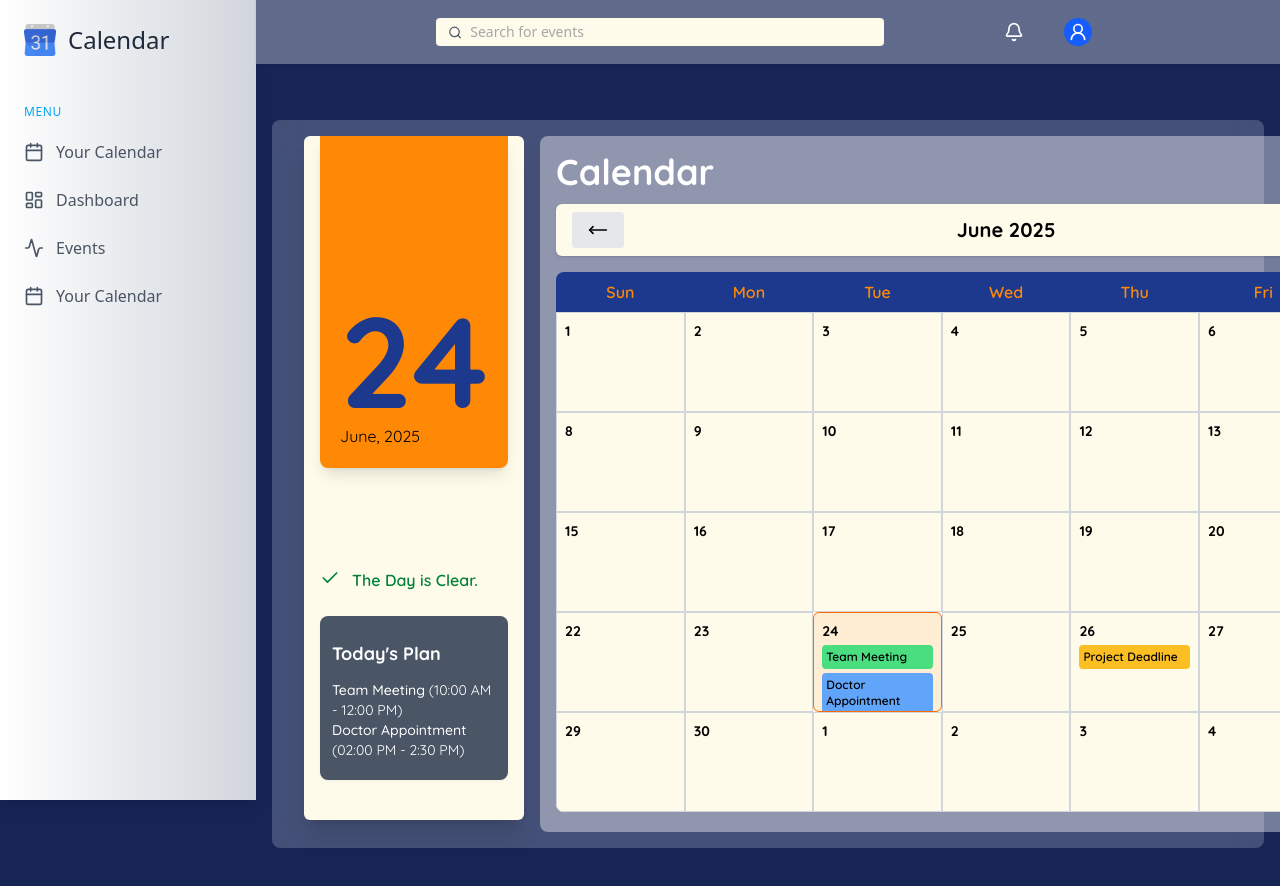
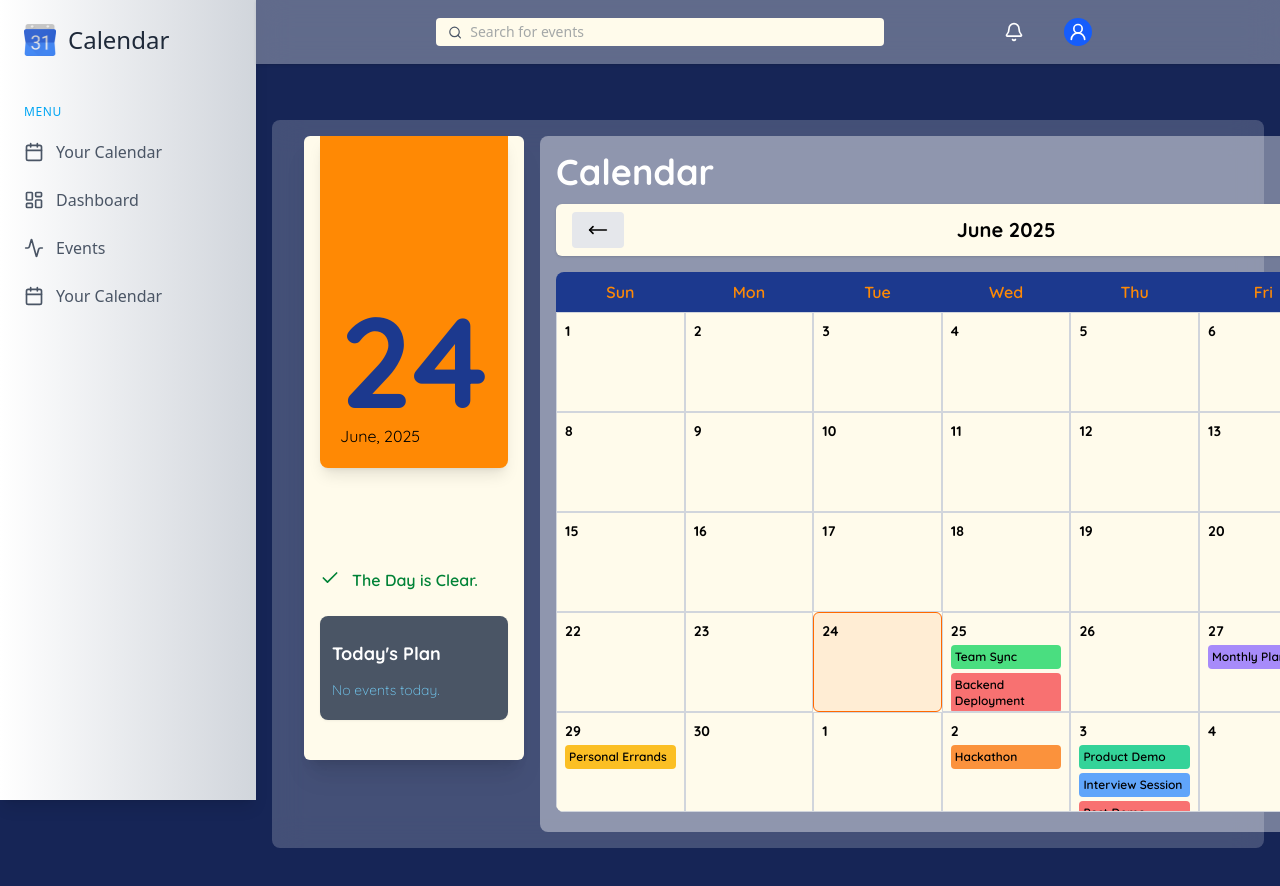
Before and after one commit to KRISHNAKUMAR-N-04/CalendarApp, a React (Vite) app: page / in a window 1280 px wide. Shown: the top 886 px of the page. Built offline with nearby package versions, Linux system fonts and the light colour scheme.

Commit message:
updates on css, grid scroll behaviour

```diff
--- a/src/components/YourCalendar.jsx
+++ b/src/components/YourCalendar.jsx
@@ -95,7 +95,7 @@ const Calendar = () => {
                     {week.map((cell, idx) => (
                       <div
                         key={idx}
-                        className={`border border-gray-300 p-2 h-15 sm:h-32 md:h-25 overflow-hidden text-sm transition-transform duration-300 hover:-translate-y-1
+                        className={`border border-gray-300 p-2 h-15 sm:h-32 md:h-25 overflow-y-auto text-sm transition-transform duration-300 hover:-translate-y-1
                           ${cell.date.isSame(today, 'day') ? 'bg-orange-100 border-orange-500 rounded-md' : ''}`}
                       >
                         <div className="font-bold mb-1">{cell.date.date()}</div>
--- a/src/data/events.json
+++ b/src/data/events.json
@@ -1,25 +1,65 @@
 [
   {
-      "title": "Team Meeting",
-      "date": "2025-06-24",
-      "Start_time": "10:00 AM",
-      "End_time": "12:00 PM",
-      "color": "#4ADE80 "
-
+    "title": "Team Sync",
+    "date": "2025-06-25",
+    "Start_time": "09:00 AM",
+    "End_time": "10:00 AM",
+    "color": "#4ADE80"
   },
   {
-      "title": "Doctor Appointment",
-      "date": "2025-06-24",
-      "Start_time": "02:00 PM",
-      "End_time": "2:30 PM",
-      "color": "#60A5FA "
-
+    "title": "Backend Deployment",
+    "date": "2025-06-25",
+    "Start_time": "09:30 AM",
+    "End_time": "11:00 AM",
+    "color": "#F87171"
   },
   {
-      "title": "Project Deadline",
-      "date": "2025-06-26",
-      "Start_time": "00:00 AM",
-      "End_time": "23.59 PM",
-      "color": "#FBBF24 "
+    "title": "UI Testing",
+    "date": "2025-06-25",
+    "Start_time": "11:15 AM",
+    "End_time": "12:00 PM",
+    "color": "#60A5FA"
+  },
+  {
+    "title": "Monthly Planning",
+    "date": "2025-06-27",
+    "Start_time": "01:00 PM",
+    "End_time": "02:30 PM",
+    "color": "#A78BFA"
+  },
+  {
+    "title": "Personal Errands",
+    "date": "2025-06-29",
+    "Start_time": "10:00 AM",
+    "End_time": "11:00 AM",
+    "color": "#FBBF24"
+  },
+  {
+    "title": "Hackathon",
+    "date": "2025-07-02",
+    "Start_time": "12:00 AM",
+    "End_time": "11:59 PM",
+    "color": "#FB923C"
+  },
+  {
+    "title": "Product Demo",
+    "date": "2025-07-03",
+    "Start_time": "02:00 PM",
+    "End_time": "03:00 PM",
+    "color": "#34D399"
+  },
+  {
+    "title": "Interview Session",
+    "date": "2025-07-03",
+    "Start_time": "02:30 PM",
+    "End_time": "04:00 PM",
+    "color": "#60A5FA"
+  },
+  {
+    "title": "Post Demo Analysis",
+    "date": "2025-07-03",
+    "Start_time": "04:30 PM",
+    "End_time": "05:30 PM",
+    "color": "#F87171"
   }
 ]
```
Lines whose indentation alone changed are shown as unchanged.
